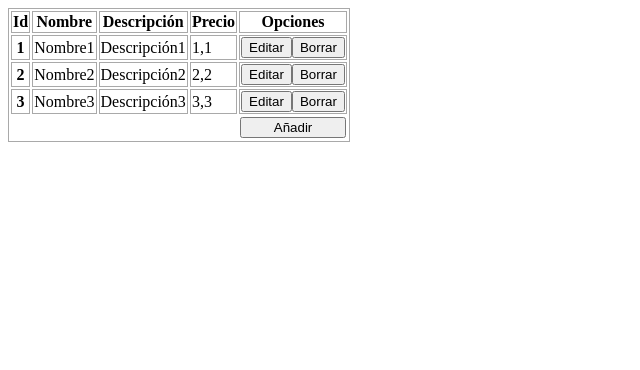
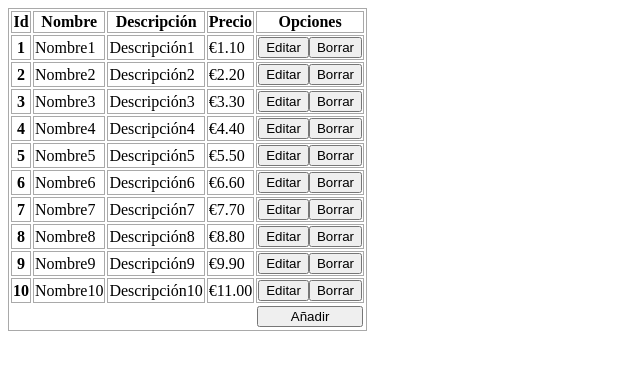
Before and after one commit to javierlete/angular-ejercicio-productos, an Angular app: page / in a window 1280 px wide. Shown: the top 370 px of the page, without its empty margins (0-640 px from the left). Built offline with nearby package versions, Linux system fonts and the light colour scheme.

Commit message:
Servicio de productos con array embebido

```diff
--- a/src/app/productos-listado/productos-listado.component.html
+++ b/src/app/productos-listado/productos-listado.component.html
@@ -9,25 +9,11 @@
   </tr>
 </thead>
 <tbody>
-  <tr>
-    <th>1</th>
-    <td>Nombre1</td>
-    <td>Descripción1</td>
-    <td>1,1</td>
-    <td><button>Editar</button><button>Borrar</button></td>
-  </tr>
-  <tr>
-    <th>2</th>
-    <td>Nombre2</td>
-    <td>Descripción2</td>
-    <td>2,2</td>
-    <td><button>Editar</button><button>Borrar</button></td>
-  </tr>
-  <tr>
-    <th>3</th>
-    <td>Nombre3</td>
-    <td>Descripción3</td>
-    <td>3,3</td>
+  <tr *ngFor="let producto of productos">
+    <th>{{ producto.id }}</th>
+    <td>{{ producto.nombre }}</td>
+    <td>{{ producto.descripcion }}</td>
+    <td>{{ producto.precio | currency: 'EUR'}}</td>
     <td><button>Editar</button><button>Borrar</button></td>
   </tr>
 </tbody>
--- a/src/app/productos-listado/productos-listado.component.ts
+++ b/src/app/productos-listado/productos-listado.component.ts
@@ -1,4 +1,6 @@
 import { Component, OnInit } from '@angular/core';
+import { ProductosService } from '../productos.service';
+import { Producto } from '../producto';
 
 @Component({
   selector: 'app-productos-listado',
@@ -7,9 +9,12 @@ import { Component, OnInit } from '@angular/core';
 })
 export class ProductosListadoComponent implements OnInit {
 
-  constructor() { }
+  productos: Producto[];
+
+  constructor(private productosService: ProductosService) { }
 
   ngOnInit() {
+    this.productos = this.productosService.getProductos();
   }
 
 }
--- /dev/null
+++ b/src/app/productos.service.ts
@@ -0,0 +1,20 @@
+import { Injectable } from '@angular/core';
+import { Producto } from './producto';
+
+@Injectable({
+  providedIn: 'root'
+})
+export class ProductosService {
+
+  private productos: Producto[] = [];
+
+  constructor() {
+    for(let i = 1; i <= 10; i++) {
+      this.productos.push({ id: i, nombre: 'Nombre' + i, descripcion: 'Descripción' + i, precio: i*1.1 });
+    }
+  }
+
+  getProductos(): Producto[] {
+    return this.productos;
+  }
+}
```
Also changed, not shown: 1 other file (tests, documents, lock files or other folders).
